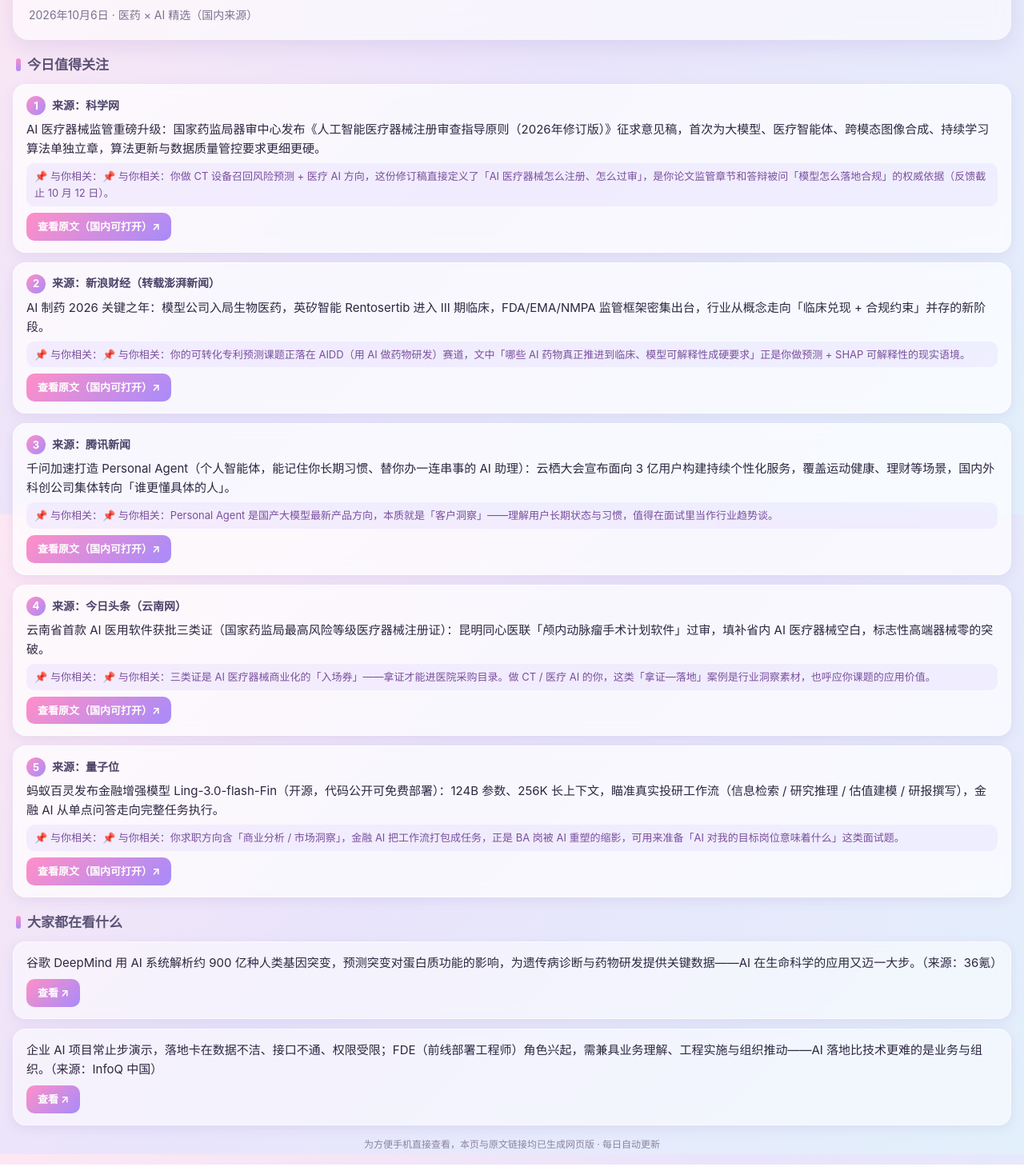
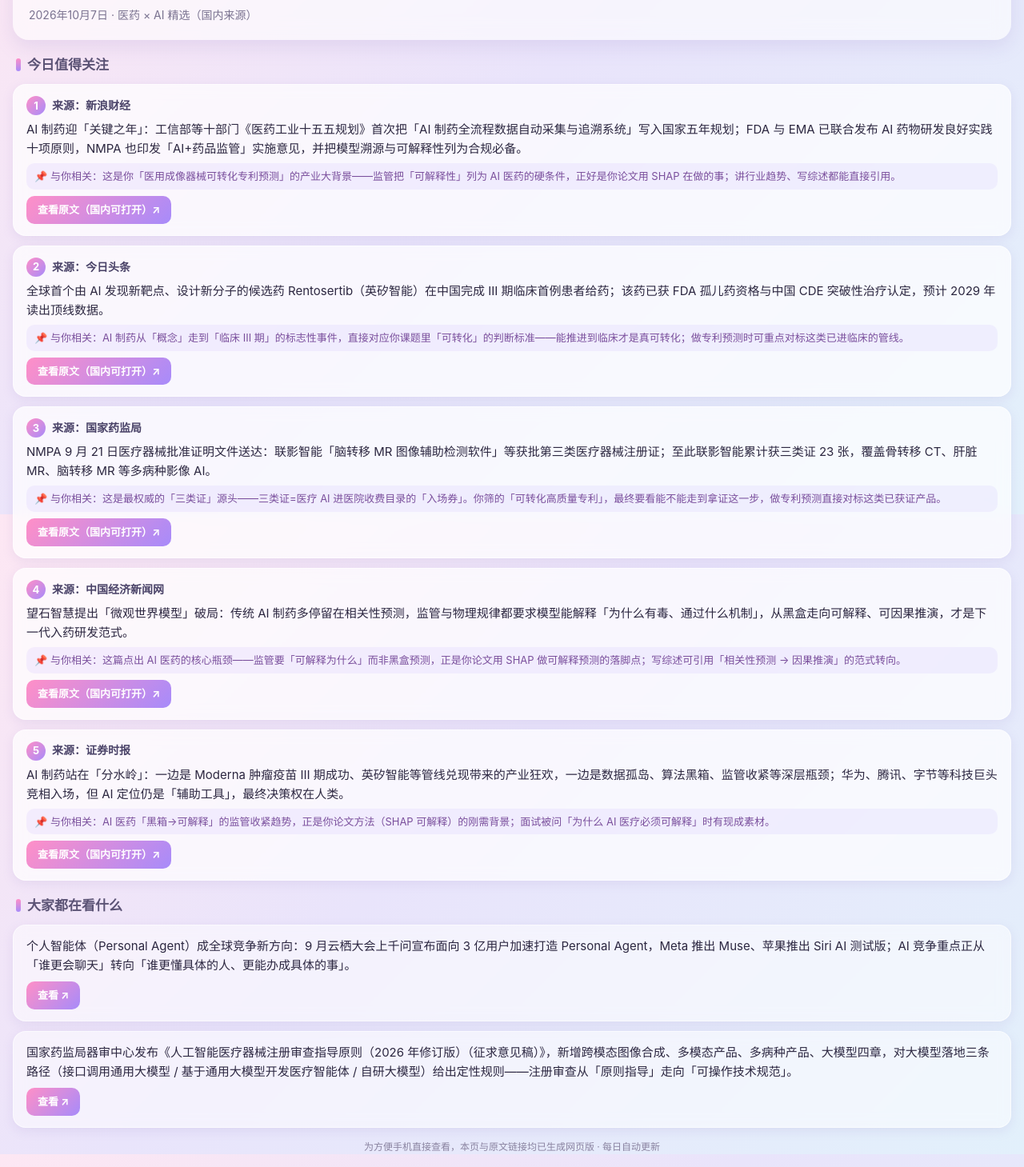
Before and after one commit to qiqi8-shiny/qqi_workbench, a plain HTML site: page digest/latest.html in a window 1280 px wide. Shown: the part 157-1616 px from the top of the page at 80% size. Drawn offline with Linux system fonts and the light colour scheme.

Commit message:
feat: 自动同步 AI 日报 2026-10-07

```diff
--- a/digest/latest.html
+++ b/digest/latest.html
@@ -3,7 +3,7 @@
 <head>
 <meta charset="UTF-8">
 <meta name="viewport" content="width=device-width, initial-scale=1.0">
-<title>AI 日报 · 2026年10月6日</title>
+<title>AI 日报 · 2026年10月7日</title>
 <style>
   * { box-sizing: border-box; margin: 0; padding: 0; }
   body {
@@ -67,49 +67,49 @@
   <section id="p1" class="page active">
     <div class="hero">
       <h1>AI 日报</h1>
-      <div class="date">2026年10月6日 · 医药 × AI 精选（国内来源）</div>
+      <div class="date">2026年10月7日 · 医药 × AI 精选（国内来源）</div>
     </div>
     <div class="sectitle"><span class="bar"></span>今日值得关注</div>
 
         <article class="card">
-          <div class="meta"><span class="num">1</span><span class="src">来源：科学网</span></div>
-          <p class="sum">AI 医疗器械监管重磅升级：国家药监局器审中心发布《人工智能医疗器械注册审查指导原则（2026年修订版）》征求意见稿，首次为大模型、医疗智能体、跨模态图像合成、持续学习算法单独立章，算法更新与数据质量管控要求更细更硬。</p>
-          <div class="rel">📌 与你相关：📌 与你相关：你做 CT 设备召回风险预测 + 医疗 AI 方向，这份修订稿直接定义了「AI 医疗器械怎么注册、怎么过审」，是你论文监管章节和答辩被问「模型怎么落地合规」的权威依据（反馈截止 10 月 12 日）。</div>
-          <a class="linkbtn" href="https://wap.sciencenet.cn/blog-3458049-1552659.html" target="_blank" rel="noopener">查看原文（国内可打开）↗</a>
+          <div class="meta"><span class="num">1</span><span class="src">来源：新浪财经</span></div>
+          <p class="sum">AI 制药迎「关键之年」：工信部等十部门《医药工业十五五规划》首次把「AI 制药全流程数据自动采集与追溯系统」写入国家五年规划；FDA 与 EMA 已联合发布 AI 药物研发良好实践十项原则，NMPA 也印发「AI+药品监管」实施意见，并把模型溯源与可解释性列为合规必备。</p>
+          <div class="rel">📌 与你相关：这是你「医用成像器械可转化专利预测」的产业大背景——监管把「可解释性」列为 AI 医药的硬条件，正好是你论文用 SHAP 在做的事；讲行业趋势、写综述都能直接引用。</div>
+          <a class="linkbtn" href="https://k.sina.com.cn/article_5953740931_162dee083067040bma.html?loc=13" target="_blank" rel="noopener">查看原文（国内可打开）↗</a>
         </article>
         <article class="card">
-          <div class="meta"><span class="num">2</span><span class="src">来源：新浪财经（转载澎湃新闻）</span></div>
-          <p class="sum">AI 制药 2026 关键之年：模型公司入局生物医药，英矽智能 Rentosertib 进入 III 期临床，FDA/EMA/NMPA 监管框架密集出台，行业从概念走向「临床兑现 + 合规约束」并存的新阶段。</p>
-          <div class="rel">📌 与你相关：📌 与你相关：你的可转化专利预测课题正落在 AIDD（用 AI 做药物研发）赛道，文中「哪些 AI 药物真正推进到临床、模型可解释性成硬要求」正是你做预测 + SHAP 可解释性的现实语境。</div>
-          <a class="linkbtn" href="https://k.sina.com.cn/article_5953740931_162dee083067040bma.html" target="_blank" rel="noopener">查看原文（国内可打开）↗</a>
+          <div class="meta"><span class="num">2</span><span class="src">来源：今日头条</span></div>
+          <p class="sum">全球首个由 AI 发现新靶点、设计新分子的候选药 Rentosertib（英矽智能）在中国完成 Ⅲ 期临床首例患者给药；该药已获 FDA 孤儿药资格与中国 CDE 突破性治疗认定，预计 2029 年读出顶线数据。</p>
+          <div class="rel">📌 与你相关：AI 制药从「概念」走到「临床 Ⅲ 期」的标志性事件，直接对应你课题里「可转化」的判断标准——能推进到临床才是真可转化；做专利预测时可重点对标这类已进临床的管线。</div>
+          <a class="linkbtn" href="https://www.toutiao.com/article/7683875358201922100" target="_blank" rel="noopener">查看原文（国内可打开）↗</a>
         </article>
         <article class="card">
-          <div class="meta"><span class="num">3</span><span class="src">来源：腾讯新闻</span></div>
-          <p class="sum">千问加速打造 Personal Agent（个人智能体，能记住你长期习惯、替你办一连串事的 AI 助理）：云栖大会宣布面向 3 亿用户构建持续个性化服务，覆盖运动健康、理财等场景，国内外科创公司集体转向「谁更懂具体的人」。</p>
-          <div class="rel">📌 与你相关：📌 与你相关：Personal Agent 是国产大模型最新产品方向，本质就是「客户洞察」——理解用户长期状态与习惯，值得在面试里当作行业趋势谈。</div>
-          <a class="linkbtn" href="https://new.qq.com/rain/a/20260922A0A4TN00" target="_blank" rel="noopener">查看原文（国内可打开）↗</a>
+          <div class="meta"><span class="num">3</span><span class="src">来源：国家药监局</span></div>
+          <p class="sum">NMPA 9 月 21 日医疗器械批准证明文件送达：联影智能「脑转移 MR 图像辅助检测软件」等获批第三类医疗器械注册证；至此联影智能累计获三类证 23 张，覆盖骨转移 CT、肝脏 MR、脑转移 MR 等多病种影像 AI。</p>
+          <div class="rel">📌 与你相关：这是最权威的「三类证」源头——三类证=医疗 AI 进医院收费目录的「入场券」。你筛的「可转化高质量专利」，最终要看能不能走到拿证这一步，做专利预测直接对标这类已获证产品。</div>
+          <a class="linkbtn" href="https://www.nmpa.gov.cn/zwfw/sdxx/sdxxylqx/qxpjfb/20260921155108152.html" target="_blank" rel="noopener">查看原文（国内可打开）↗</a>
         </article>
         <article class="card">
-          <div class="meta"><span class="num">4</span><span class="src">来源：今日头条（云南网）</span></div>
-          <p class="sum">云南省首款 AI 医用软件获批三类证（国家药监局最高风险等级医疗器械注册证）：昆明同心医联「颅内动脉瘤手术计划软件」过审，填补省内 AI 医疗器械空白，标志性高端器械零的突破。</p>
-          <div class="rel">📌 与你相关：📌 与你相关：三类证是 AI 医疗器械商业化的「入场券」——拿证才能进医院采购目录。做 CT / 医疗 AI 的你，这类「拿证—落地」案例是行业洞察素材，也呼应你课题的应用价值。</div>
-          <a class="linkbtn" href="https://www.toutiao.com/article/7682609323008131618" target="_blank" rel="noopener">查看原文（国内可打开）↗</a>
+          <div class="meta"><span class="num">4</span><span class="src">来源：中国经济新闻网</span></div>
+          <p class="sum">望石智慧提出「微观世界模型」破局：传统 AI 制药多停留在相关性预测，监管与物理规律都要求模型能解释「为什么有毒、通过什么机制」，从黑盒走向可解释、可因果推演，才是下一代入药研发范式。</p>
+          <div class="rel">📌 与你相关：这篇点出 AI 医药的核心瓶颈——监管要「可解释为什么」而非黑盒预测，正是你论文用 SHAP 做可解释预测的落脚点；写综述可引用「相关性预测 → 因果推演」的范式转向。</div>
+          <a class="linkbtn" href="https://www.cet.com.cn/zhpd/zxsdv2/10588657.shtml" target="_blank" rel="noopener">查看原文（国内可打开）↗</a>
         </article>
         <article class="card">
-          <div class="meta"><span class="num">5</span><span class="src">来源：量子位</span></div>
-          <p class="sum">蚂蚁百灵发布金融增强模型 Ling-3.0-flash-Fin（开源，代码公开可免费部署）：124B 参数、256K 长上下文，瞄准真实投研工作流（信息检索 / 研究推理 / 估值建模 / 研报撰写），金融 AI 从单点问答走向完整任务执行。</p>
-          <div class="rel">📌 与你相关：📌 与你相关：你求职方向含「商业分析 / 市场洞察」，金融 AI 把工作流打包成任务，正是 BA 岗被 AI 重塑的缩影，可用来准备「AI 对我的目标岗位意味着什么」这类面试题。</div>
-          <a class="linkbtn" href="https://www.qbitai.com/2026/09/486288.html" target="_blank" rel="noopener">查看原文（国内可打开）↗</a>
+          <div class="meta"><span class="num">5</span><span class="src">来源：证券时报</span></div>
+          <p class="sum">AI 制药站在「分水岭」：一边是 Moderna 肿瘤疫苗 Ⅲ 期成功、英矽智能等管线兑现带来的产业狂欢，一边是数据孤岛、算法黑箱、监管收紧等深层瓶颈；华为、腾讯、字节等科技巨头竞相入场，但 AI 定位仍是「辅助工具」，最终决策权在人类。</p>
+          <div class="rel">📌 与你相关：AI 医药「黑箱→可解释」的监管收紧趋势，正是你论文方法（SHAP 可解释）的刚需背景；面试被问「为什么 AI 医疗必须可解释」时有现成素材。</div>
+          <a class="linkbtn" href="https://www.stcn.com/article/detail/4170151.html" target="_blank" rel="noopener">查看原文（国内可打开）↗</a>
         </article>
     <div class="sectitle"><span class="bar"></span>大家都在看什么</div>
 
         <article class="card sub">
-          <p class="sum">谷歌 DeepMind 用 AI 系统解析约 900 亿种人类基因突变，预测突变对蛋白质功能的影响，为遗传病诊断与药物研发提供关键数据——AI 在生命科学的应用又迈一大步。（来源：36氪）</p>
-          <a class="linkbtn" href="https://36kr.com/p/3975775944405513" target="_blank" rel="noopener">查看 ↗</a>
+          <p class="sum">个人智能体（Personal Agent）成全球竞争新方向：9 月云栖大会上千问宣布面向 3 亿用户加速打造 Personal Agent，Meta 推出 Muse、苹果推出 Siri AI 测试版；AI 竞争重点正从「谁更会聊天」转向「谁更懂具体的人、更能办成具体的事」。</p>
+          <a class="linkbtn" href="https://new.qq.com/rain/a/20260922A0A4TN00" target="_blank" rel="noopener">查看 ↗</a>
         </article>
         <article class="card sub">
-          <p class="sum">企业 AI 项目常止步演示，落地卡在数据不洁、接口不通、权限受限；FDE（前线部署工程师）角色兴起，需兼具业务理解、工程实施与组织推动——AI 落地比技术更难的是业务与组织。（来源：InfoQ 中国）</p>
-          <a class="linkbtn" href="https://www.infoq.cn/article/QIIYxNtMINFNh4sCM3vu" target="_blank" rel="noopener">查看 ↗</a>
+          <p class="sum">国家药监局器审中心发布《人工智能医疗器械注册审查指导原则（2026 年修订版）（征求意见稿）》，新增跨模态图像合成、多模态产品、多病种产品、大模型四章，对大模型落地三条路径（接口调用通用大模型 / 基于通用大模型开发医疗智能体 / 自研大模型）给出定性规则——注册审查从「原则指导」走向「可操作技术规范」。</p>
+          <a class="linkbtn" href="https://m.sgpjbg.com.cn/news/7215977.html" target="_blank" rel="noopener">查看 ↗</a>
         </article>
     <div class="foot">为方便手机直接查看，本页与原文链接均已生成网页版 · 每日自动更新</div>
   </section>
@@ -124,16 +124,16 @@
     <div class="sectitle"><span class="bar"></span>今日发现的好用 Skill（推荐，按需安装）</div>
 
         <article class="card rec">
-          <div class="meta"><span class="tag-rec">推荐</span><span class="src">interview-coach</span></div>
-          <p class="sum">求职面试全流程陪练与复盘教练：诊断简历与 JD 匹配度（五维评分、红黄绿逐条诊断、量化改写），面试前产出战场分析 / 定制押题 / 模拟问答，面试后逐题复盘归因。</p>
-          <div class="rel">💡 为什么推荐：你研三应届求职（商业分析 / 市场洞察），这技能按目标 JD 改简历、模拟面试官追问、做复盘，比泛泛的「简历模板」更贴近实战，建议按需安装。</div>
-          <p class="hint">需要安装请回复我「装 interview-coach」。</p>
+          <div class="meta"><span class="tag-rec">推荐</span><span class="src">smart-charts</span></div>
+          <p class="sum">把 CSV / XLSX / JSON 等表格数据一键转成离线交互式 ECharts HTML 图表（32 类图表、3 套主题，无需联网 CDN），出图前先给数据画像、每张图带可溯源事实卡。</p>
+          <div class="rel">💡 为什么推荐：你求职方向是商业分析 / 市场洞察，面试和实习经常要出图讲数据。这个 skill 能直接把数据表变成可交互网页图表，离线可用、数字可溯源，正好补你已装 matplotlib / seaborn 之外的「交互式汇报」短板。</div>
+          <p class="hint">需要安装请回复我「装 smart-charts」。</p>
         </article>
         <article class="card rec">
-          <div class="meta"><span class="tag-rec">推荐</span><span class="src">xiaohongshu-user-insight</span></div>
-          <p class="sum">基于小红书公开数据的用户需求洞察与产品机会分析：用户画像识别、情绪动机挖掘、洞察转机会，把散落的用户声音转成可落地产品 / 营销机会。</p>
-          <div class="rel">💡 为什么推荐：你求职方向含「客户洞察」，这技能正是把用户声音转成机会的方法论，面试谈「用户洞察」时有真实抓手，建议按需安装。</div>
-          <p class="hint">需要安装请回复我「装 xiaohongshu-user-insight」。</p>
+          <div class="meta"><span class="tag-rec">推荐</span><span class="src">resume-optimizer</span></div>
+          <p class="sum">双路径简历助手：没简历时问答式从零写；有简历时解析诊断、STAR 量化改写、按目标岗位 JD 定制，并做质量检查。</p>
+          <div class="rel">💡 为什么推荐：你研三正在求职（医药 / 医疗健康商业分析、市场洞察岗），这个 skill 能把诺华实习、SAS 大赛、综述三作等经历按 JD 量化改写，提升人岗匹配度——和已推荐的 interview-coach 互补（一个改简历、一个练面试）。</div>
+          <p class="hint">需要安装请回复我「装 resume-optimizer」。</p>
         </article>
     <div class="sectitle"><span class="bar"></span>⭐ 重要 Skill 参考（按你毕设/求职方向精选）</div>
     <div class="note">📋 这份清单覆盖你「毕设（专利+综述+ML）+ 医药专业 + 求职商业分析」方向，列得比较全。你告诉我哪些无关，我再删。已剔除：病理切片、癌症影像下载、以及纯生物信息学/基因组/量子/天文/材料/湿实验机器人等明显无关项。</div>
```
